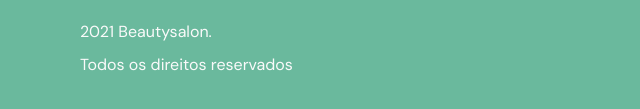
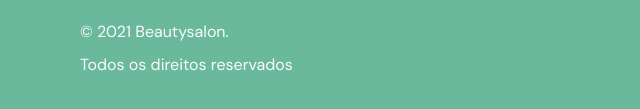
Before and after one commit to lcpsd/beautysalon, a plain HTML site: page index.html in a window 1280 px wide. Shown: the part 3863-3972 px from the top of the page, 0-640 px from the left. Drawn offline with nearby package versions, Linux system fonts and the light colour scheme; files whose address does not match are found by name.

Commit message:
copy writing in footer

```diff
--- a/index.html
+++ b/index.html
@@ -198,7 +198,7 @@
                 <!-- Logo -->
                 <div class="brand">
                     <a href="#home" class="logo logo-alt">Beauty<span>Salon.</span></a>
-                    <p>2021 Beautysalon.</p>
+                    <p>&copy 2021 Beautysalon.</p>
                     <p>Todos os direitos reservados</p>
                 </div>
                 <!--Icones-->
```
